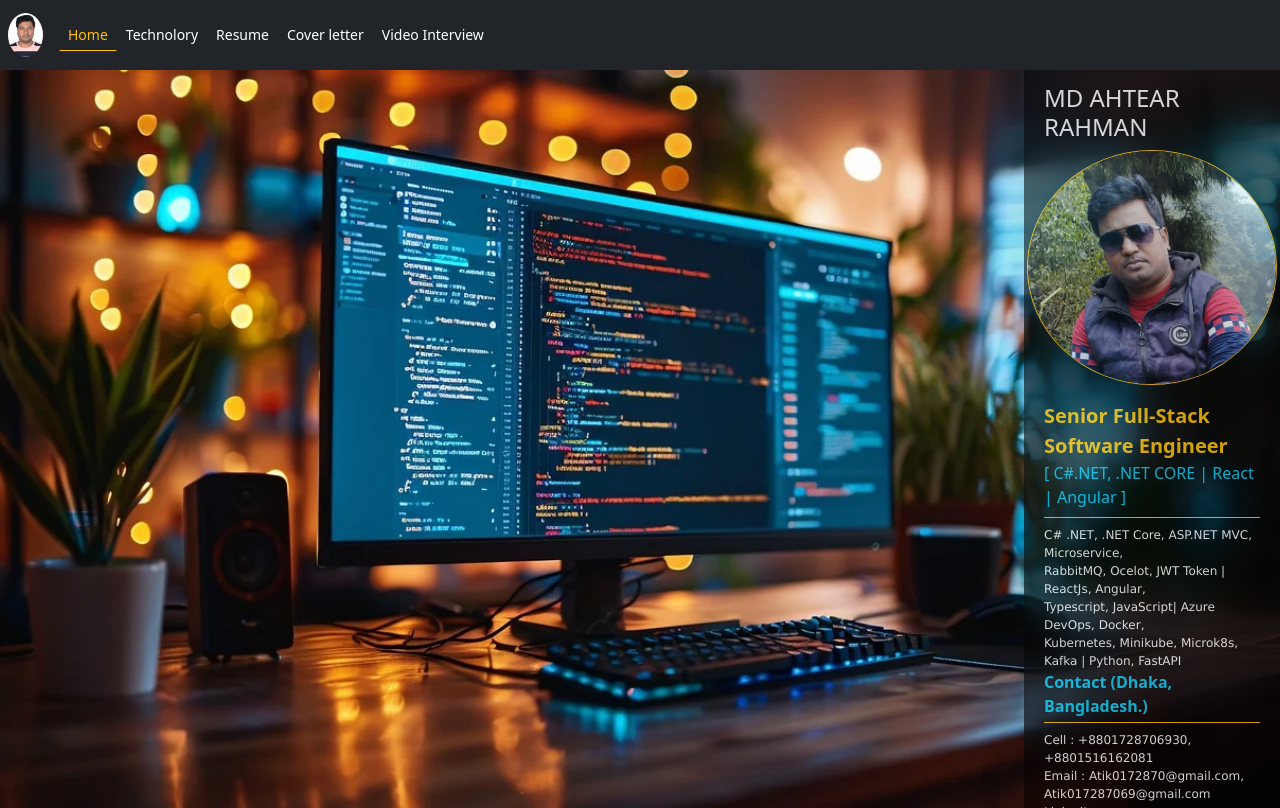
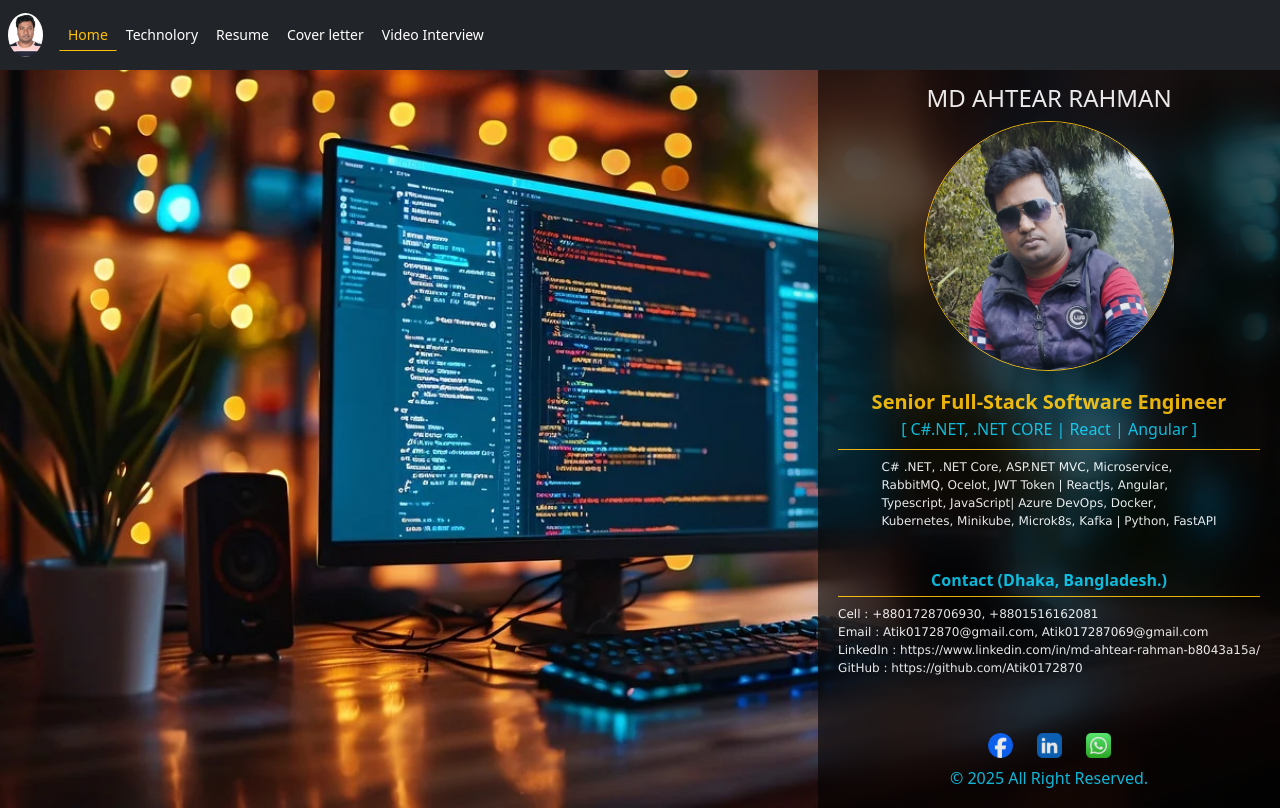
Before and after one commit to Atik0172870/ahtear-resume, a React (Vite) app: page /#/ in a window 1280 px wide. Built offline with nearby package versions, Linux system fonts and the light colour scheme.

Commit message:
change contact section

```diff
--- a/src/home/Home.scss
+++ b/src/home/Home.scss
@@ -26,12 +26,12 @@
         box-shadow: 0 4px 30px rgba(0, 0, 0, 0.1);
         color: whitesmoke;
         padding: 20px;
-        // min-width: 25%;
-        //width: 25%;
-        opacity: 0.8;
-        max-width: 20vw;
+        opacity: 0.9;
+       // max-width: 20vw;
+        //width: 20dvw;
+        max-width: 100dvw;
         margin-left: auto;
-        height: 93.3vh;
+        height: 93.3dvh;
         //overlap css
         position: absolute;
         right: 0;
```
